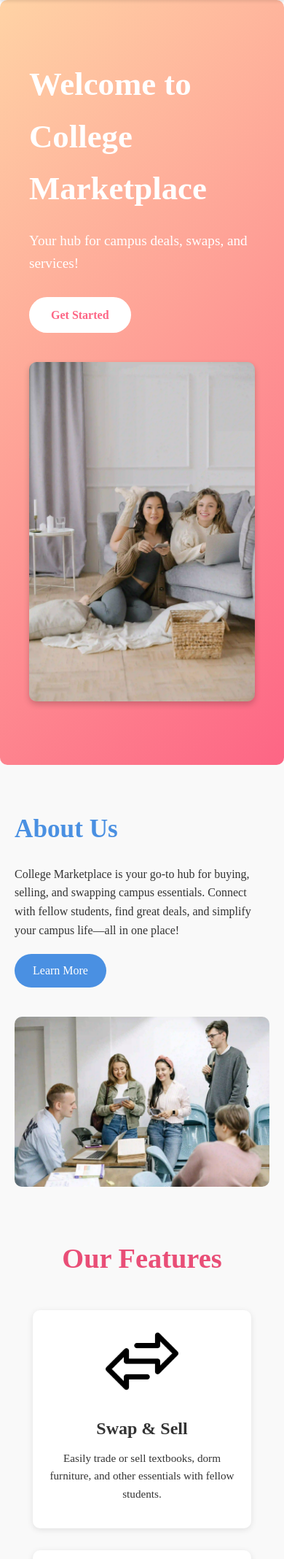
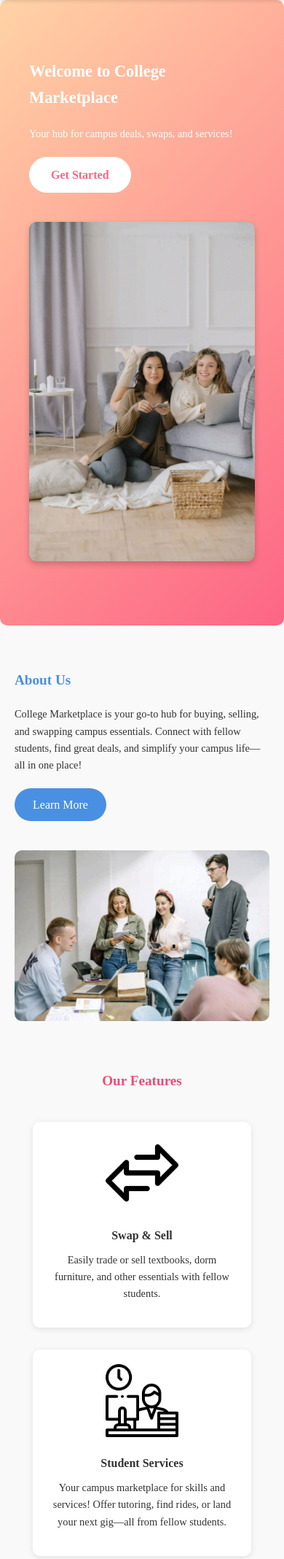
Before and after one commit to dlalude/wesleyan-marketplace, a PHP site: page / in a window 390 px wide; the page is wider, and only the part inside the window is pictured. Shown: the part 66-2202 px from the top of that part at 73% size. Run offline with PHP 8.4, Linux system fonts and the light colour scheme.

Commit message:
Made text sizes responsive and improved mobile layout

```diff
--- a/style.css
+++ b/style.css
@@ -71,6 +71,7 @@ nav {
 
 /* Hero Section (ID Selector #hero) */
 #hero {
+  max-height: 115vh;
   display: flex;
   align-items: center;
   justify-content: space-between;
@@ -91,13 +92,13 @@ nav {
 }
 
 .hero-content h1 {
-  font-size: 2.8em;
+  font-size: 2.4em;
   margin-bottom: 20px;
 }
 
 .hero-content p {
-  font-size: 1.2em;
-  margin-bottom: 30px;
+  font-size: 1em;
+  margin-bottom: 20px;
 }
 
 .cta-button {
@@ -369,3 +370,18 @@ footer {
   background: #d13b62;
   transform: scale(1.05);
 }
+
+@media (max-width: 768px) {
+  h1 {
+    font-size: 1.4em !important; /* Reduce main title size */
+  }
+  h2 {
+    font-size: 1.2em !important; /* Reduce section titles */
+  }
+  h3 {
+    font-size: 1em !important; /* Reduce feature titles */
+  }
+  p {
+    font-size: 0.9em !important; /* Keep paragraph text readable */
+  }
+}
```
